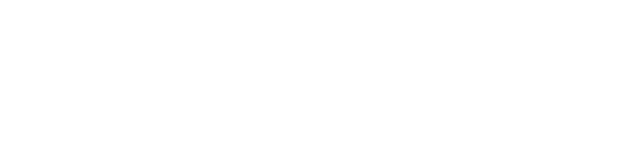
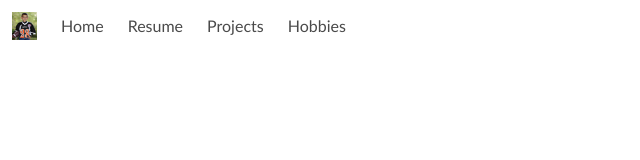
Before and after one commit to wbucher3/personalWebsite, a website: page projects.html in a window 1280 px wide. Shown: the whole page, without its empty margins (0-640 px from the left). Drawn offline with nearby package versions, Linux system fonts and the light colour scheme.

Commit message:
added boiler code to supporting pages

```diff
--- a/background.html
+++ b/background.html
@@ -0,0 +1,37 @@
+<!doctype html>
+
+<html lang="en">
+<head>
+  <meta charset="utf-8">
+
+  <title>WilliamBucher.com</title>
+  <meta name="description" content="Personal website containing resume and things about me">
+  <meta name="author" content="William Bucher">
+  <link rel="stylesheet" href="https://cdn.jsdelivr.net/npm/bulma@0.9.1/css/bulma.min.css">
+  <link rel="stylesheet" href="./styles.css">
+
+</head>
+
+<body>
+
+
+  <!--Nav Bar-->
+
+  <nav class="navbar is-active" role="navigation" aria-label="main navigation">
+    <div class="navbar-brand">
+        <a class="navbar-item" title="Go to the Official Raspberry Pi Website" target="_blank"
+            href="https://twitter.com/forgbot">
+            <img alt="Raspberry Pi Logo" src="./images/placeholderpic.jpg" width="25" height="30">
+        </a>
+    </div>
+
+    <div id="navbar" class="navbar-menu is-active">
+        <div class="navbar-start">
+            <a class="navbar-item" href="./index.html">Home</a>
+            <a class="navbar-item">Resume</a>
+            <a class="navbar-item" href="./projects.html">Projects</a>
+            <a class="navbar-item" href="./hobbies.html">Hobbies</a>
+        </div>
+
+    </div>
+</nav>
--- a/projects.html
+++ b/projects.html
@@ -0,0 +1,37 @@
+<!doctype html>
+
+<html lang="en">
+<head>
+  <meta charset="utf-8">
+
+  <title>WilliamBucher.com</title>
+  <meta name="description" content="Personal website containing resume and things about me">
+  <meta name="author" content="William Bucher">
+  <link rel="stylesheet" href="https://cdn.jsdelivr.net/npm/bulma@0.9.1/css/bulma.min.css">
+  <link rel="stylesheet" href="./styles.css">
+
+</head>
+
+<body>
+
+
+  <!--Nav Bar-->
+
+  <nav class="navbar is-active" role="navigation" aria-label="main navigation">
+    <div class="navbar-brand">
+        <a class="navbar-item" title="Go to the Official Raspberry Pi Website" target="_blank"
+            href="https://twitter.com/forgbot">
+            <img alt="Raspberry Pi Logo" src="./images/placeholderpic.jpg" width="25" height="30">
+        </a>
+    </div>
+
+    <div id="navbar" class="navbar-menu is-active">
+        <div class="navbar-start">
+            <a class="navbar-item" href="./index.html">Home</a>
+            <a class="navbar-item" href="./background.html">Resume</a>
+            <a class="navbar-item">Projects</a>
+            <a class="navbar-item" href="./hobbies.html">Hobbies</a>
+        </div>
+
+    </div>
+</nav>
```
Also changed, not shown: hobbies.html (+3 -4 lines).
